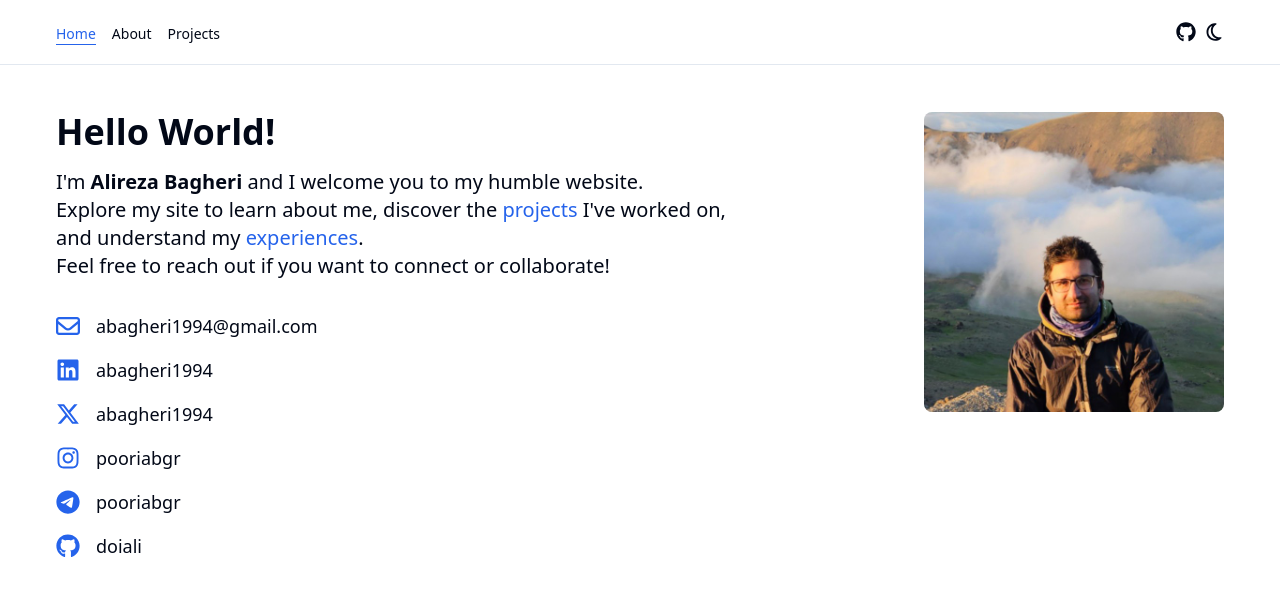
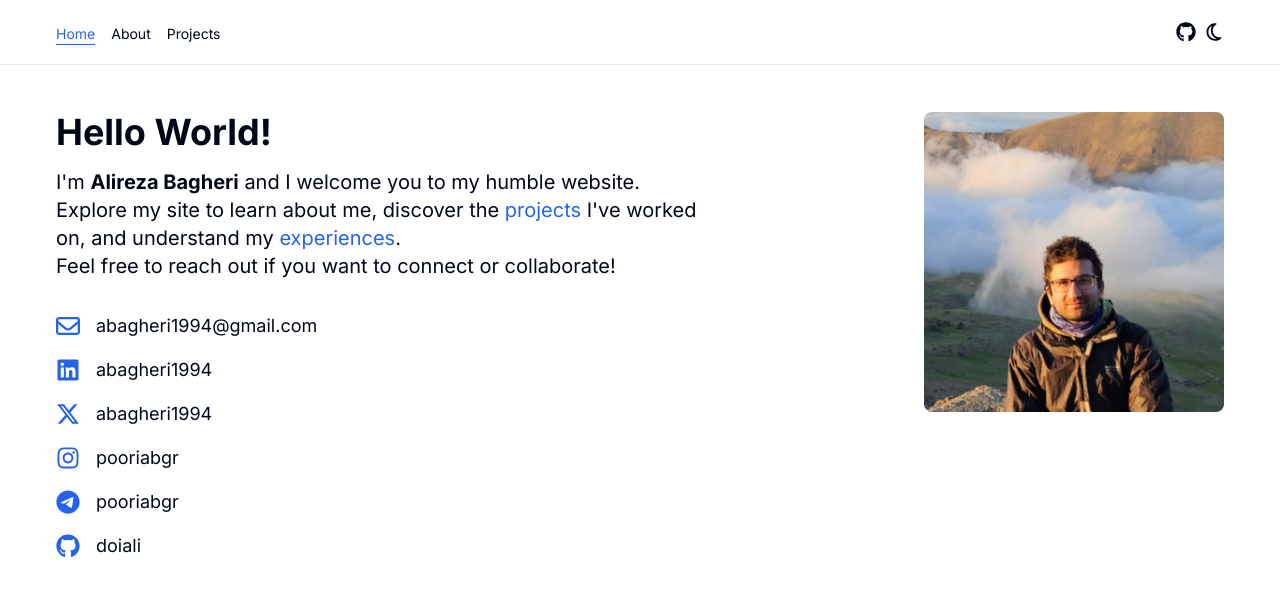
Before and after one commit to doiali/portfolio, a Next.js app: page / in a window 1280 px wide. Shown: the top 596 px of the page. Built offline with nearby package versions, Linux system fonts and the light colour scheme.

Commit message:
fix: Add inter font variable

```diff
--- a/src/styles/globals.css
+++ b/src/styles/globals.css
@@ -65,5 +65,6 @@
   }
   body {
     @apply bg-background text-foreground;
+    font-family: var(--cm-fontFamily-inter);
   }
 }
```
